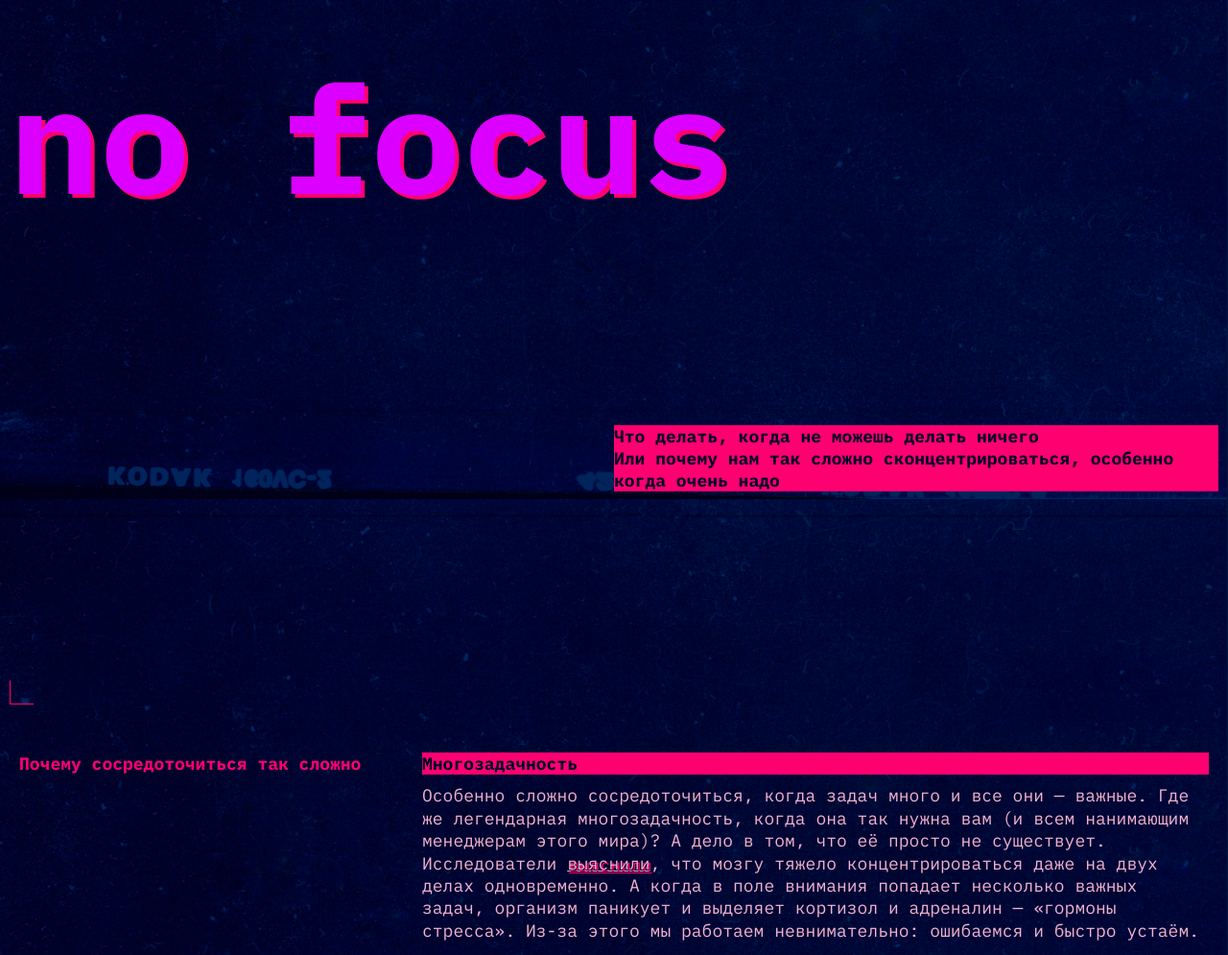
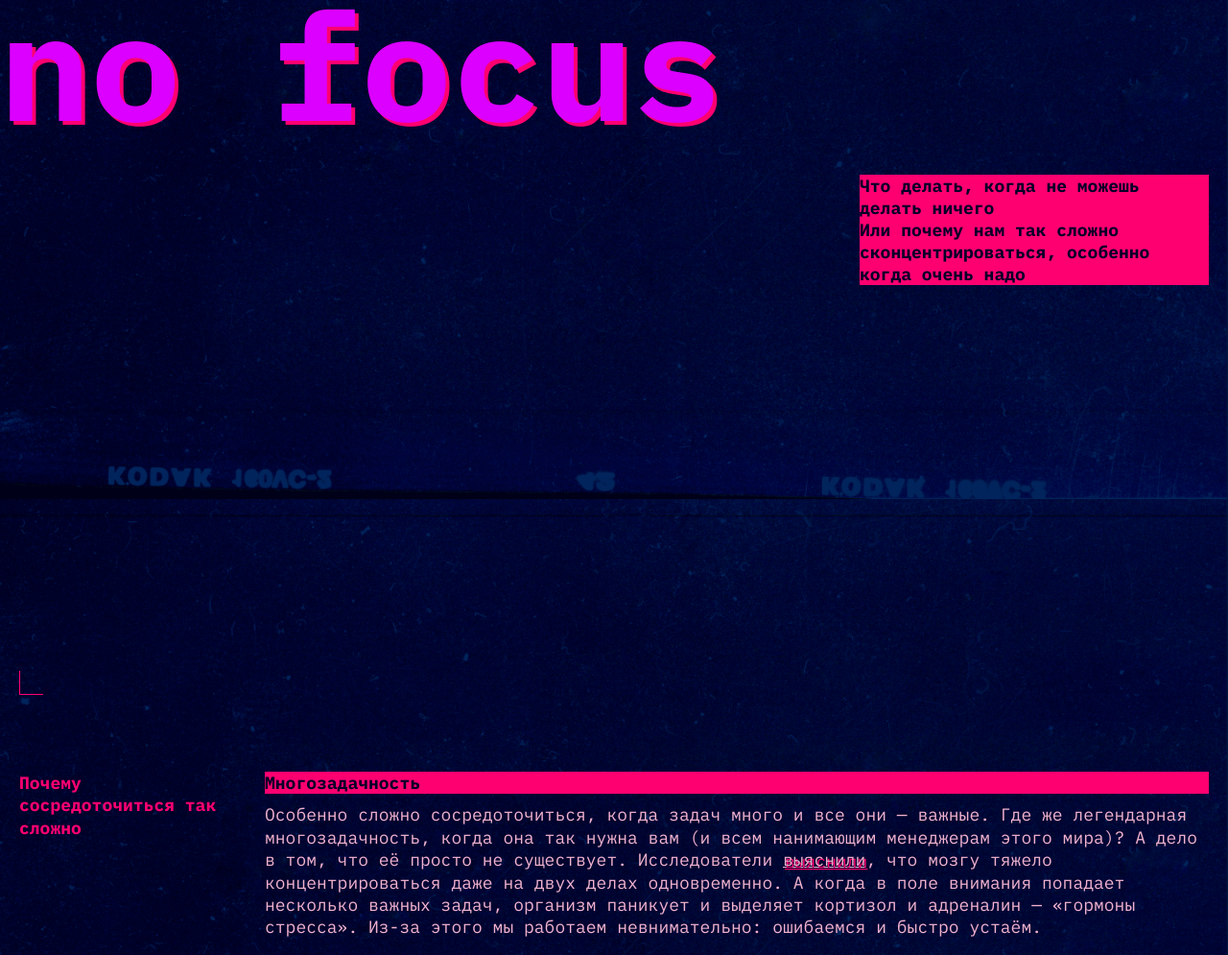
Before and after one commit to Wildlepesha/slozhno-sosredotochitsya, a plain HTML site: page index.html in a window 1280 px wide. Shown: the part 280-1275 px from the top of the page at 96% size. Drawn offline with Linux system fonts and the light colour scheme.

Commit message:
подогана мобильная версия и планшетная под ПП

```diff
--- a/index.html
+++ b/index.html
@@ -46,7 +46,7 @@
           </li>
         </ul>
       </nav>
-      <h1 class="header_title">
+      <h1 class="header_title logo-title">
         no focus
       </h1>
       <p class="header_text">
@@ -121,10 +121,11 @@
         <h2 class="article_m info-block__title">
           Как концентрироваться лучше, чем золотая рыбка (то есть дольше трёх секунд)
         </h2>
-        <div class="article_m info-block__wrapper">
+        <div class="test_div">
           <h3 class="article_m info-block__title_accent">
             5 простых (на самом деле не очень) советов
           </h3>
+          <div class="article_m info-block__wrapper">
             <h3 class="wrapper__header">
               Представьте небо и облака
             </h3>
@@ -133,6 +134,7 @@
               В такие моменты можно закрыть глаза и представить, что чистое небо — это вы, а облака — тревожные мысли. И сколько бы их ни было — ясное небо всегда будет где-то
               там, за тучами, и никуда не денется. Это упражнение поможет вернуться в настоящий момент, а не волноваться о потенциальных проблемах из будущего.
             </p>
+          </div>
         </div>
         <div class="article_m info-block__wrapper">
           <h3 class="wrapper__header">
@@ -184,9 +186,9 @@
       </article>
     </main>
     <footer class="footer decorated-zone">
-      <span>
+      <h2 class="logo-title">
         focus
-      </span>
+      </h2>
     </footer>
     <script src="./scripts/script.js"></script>
   </body>
--- a/styles/style.css
+++ b/styles/style.css
@@ -19,7 +19,7 @@
   grid-template-rows: 1fr 1fr 1fr;
   min-block-size: 668px;
   block-size: 100vh;
-  padding: 10px;
+  padding: var(--page-padding);
   margin-block-end: 40px;
 }
 
@@ -30,8 +30,8 @@
   inline-size: 25px;
   border-inline-end: 1px solid var(--accent-color);
   border-block-start: 1px solid var(--accent-color);
-  inset-inline-end: 10px;
-  inset-block-start: 10px;
+  inset-inline-end: var(--page-padding);
+  inset-block-start: var(--page-padding);
 }
 
 .decorated-zone::after {
@@ -42,8 +42,8 @@
   border-inline-start: 1px solid var(--accent-color);
   border-block-end: 1px solid var(--accent-color);
   justify-self: start;
-  inset-inline-start: 10px;
-  inset-block-end: 10px;
+  inset-inline-start: var(--page-padding);
+  inset-block-end: var(--page-padding);
 }
 
 .decorative_text {
@@ -52,7 +52,7 @@
   font-size: 18px;
   line-height: 25px;
   right: 19px;
-  top: 10px;
+  top: var(--page-padding);
   display: flex;
   gap: 10px;
   align-items: center;
@@ -101,13 +101,17 @@
 
 .header_title {
   font-size: clamp(7.25rem, 7.0115rem + 1.0178vw, 7.5rem);
+  grid-column: 1/3;
+  grid-row: 2/3;
+  margin-block-start: 14px;
+}
+
+.logo-title {
+  font-size: clamp(7.25rem, 7.0115rem + 1.0178vw, 7.5rem);
   color: var(--accent-text-color);
   font-weight: 700;
   line-height: 82.5%;
   text-shadow: 4px 4px 0px var(--accent-color);
-  grid-column: 1/3;
-  grid-row: 2/3;
-  margin-block-start: 14px;
 }
 
 .header_text {
@@ -131,10 +135,11 @@
   flex-direction: column;
   gap: 50px;
   margin-bottom: 40px;
-  padding: 0 10px;
+  padding: 0 var(--page-padding);
 }
 
-.info-block {
+.info-block,
+.test_div {
   display: flex;
   flex-direction: column;
   gap: 20px;
@@ -168,7 +173,6 @@
 
 .info-block__title_accent {
   font-weight: bold;
-  margin-block-end: 10px;
 }
 
 .info-block__link {
@@ -197,45 +201,63 @@ text-shadow: 2px 2px 0px var(--accent-color);
 }
 
 @media (min-width: 768px){
+  :root {
+    --page-padding: 20px;
+  }
+
+  .decorative_text {
+    right: 29px;
+  }
+
   .header {
     grid-template-columns: repeat(4, 1fr);
     justify-content: space-between;
     min-block-size: 1024px;
-  }
-
-  .header::before {
-    grid-column: 1/-1;
+    padding: var(--page-padding) var(--page-padding) var(--page-padding) 0;
+    margin-block-end: 60px;
   }
 
   .header__theme-menu {
+    margin-block-start: 172px;
     grid-column: 4/5;
   }
 
   .header_title {
     font-size: clamp(7.5rem, 0.5625rem + 14.4531vw, 9.8125rem);
-    grid-column: 1/4;
-    margin-block-end: clamp(10.125rem, 19.125rem + -18.75vw, 7.125rem);
+    margin-block-start: 115px;
+    grid-column: span 4;
   }
 
   .header_text {
     grid-column: 3/5;
+    margin-block-start: 50px;
+    max-width: 364px;
+    justify-self: end;
   }
 
   .content {
-    padding: 0 20px;
+    padding: 0 var(--page-padding);
+    gap: 80px;
+    margin-block-end: 60px;
   }
 
   .content__article_m {
     display: grid;
-    grid-template-columns: repeat(3, 1fr);
+    grid-template-columns: repeat(5, minmax(min-content, 236px));
+    gap: 20px;
   }
 
   .article_m.info-block__title {
-    grid-row: 1/-1;
+    grid-row: span -1;
   }
 
-  .article_m.info-block__wrapper {
+  .article_m.info-block__title_accent {
     grid-column: 2/4;
+  }
+
+  .article_m.info-block__wrapper,
+  .test_div {
+    grid-column: 2/-1;
   }
 
   .content__article_xl {
@@ -287,10 +309,19 @@ text-shadow: 2px 2px 0px var(--accent-color);
     grid-column: 2/4;
     grid-row: 4/6;
   }
+
+  .footer {
+    min-height: 1024px;
+  }
 }
 
 
 @media (min-width: 1024px) {
+  .header {
+    grid-template-rows: 0.25fr minmax(min-content, max-content) 1fr;
+  }
+
+
   .header__theme-menu {
     grid-row: 1/2;
     grid-column: 2/4;
--- a/styles/variables.css
+++ b/styles/variables.css
@@ -12,4 +12,6 @@
   --light-main-color: #FFC2E6;
   --light-text-color: #353430;
   --light-accent-color: #FF8DCB;
+
+  --page-padding: 10px;
 }
```
Lines whose indentation alone changed are shown as unchanged.
